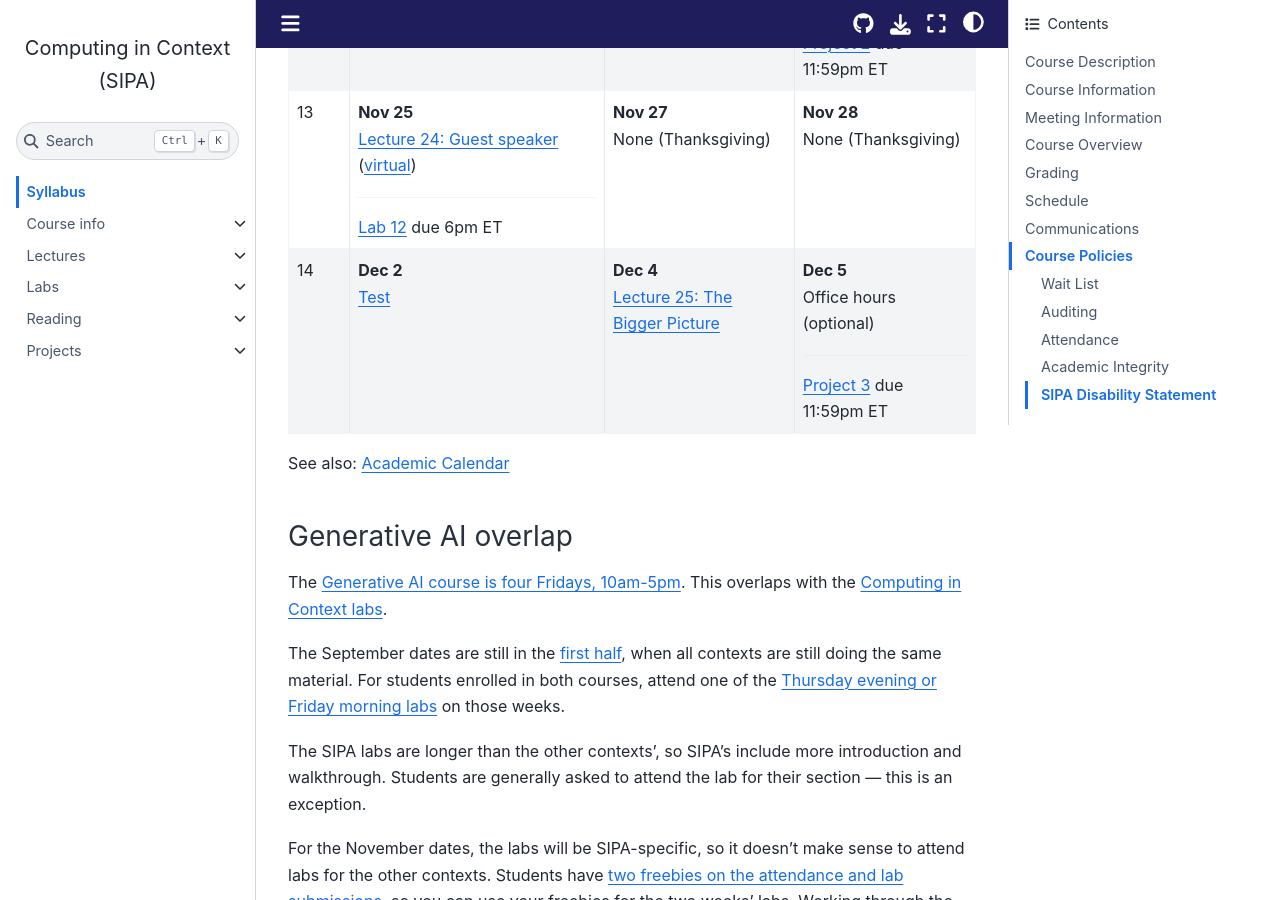
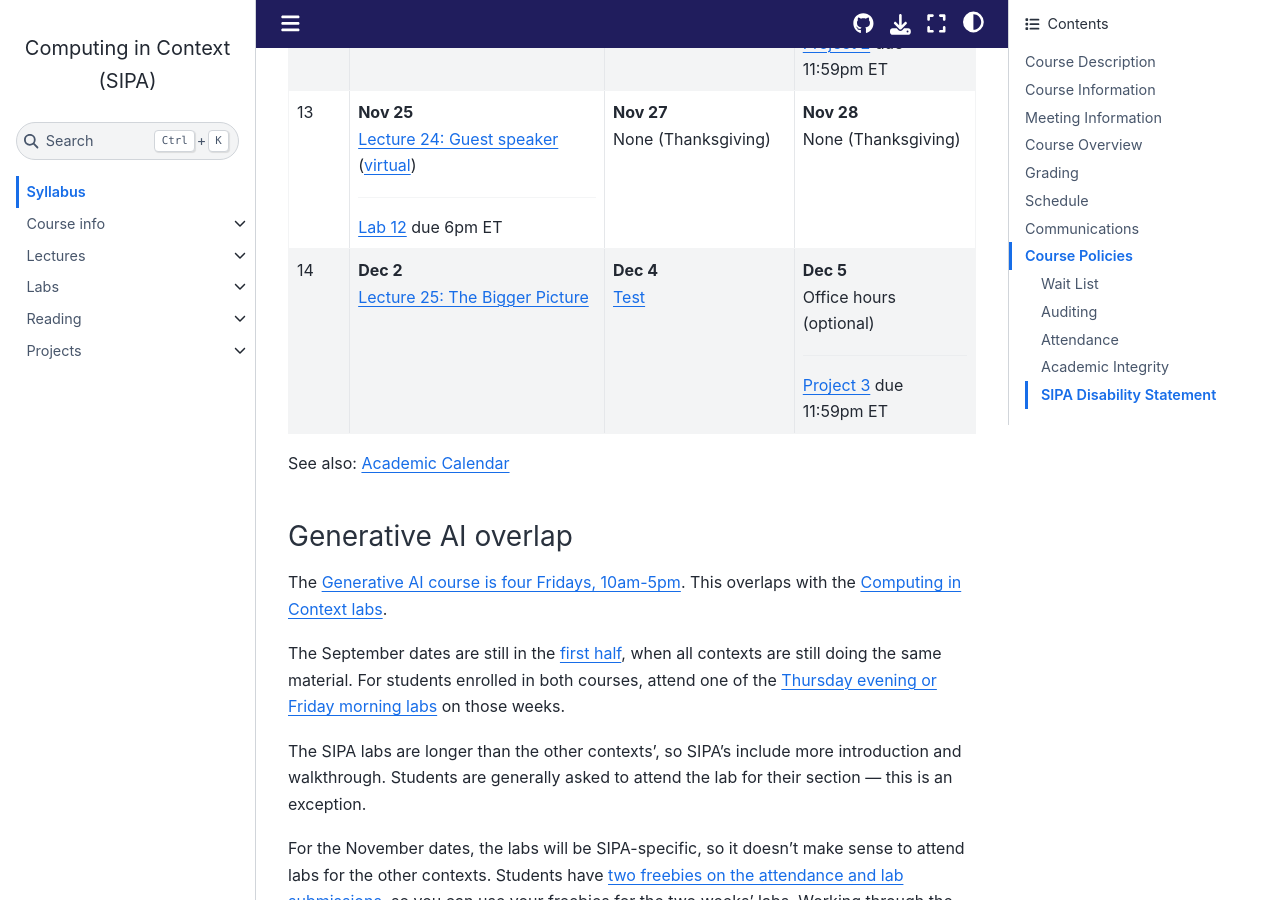
Before and after one commit to afeld/computing-in-context, a Jupyter Book: the page built from index.md, in a window 1280 px wide and 900 px high, scrolled down 5200 px. Built offline with Jupyter Book 1.0.4 settings and Sphinx 7.4.7 and the Sphinx Book theme 1.1.4, drawn with Linux system fonts in a browser that asks for light colours; pages that are not in the unit, such as notebooks, are missing from menus; comment, search, counter and statistics services are not loaded.

```diff
--- a/index.md
+++ b/index.md
@@ -110,7 +110,7 @@ For weeks 1-7, see [the combined syllabus][combined-syl].
 | 11   | **Nov 11**<br/>{doc}`lecture_20`<hr/>[Lab 10](lab_10.ipynb) due 6pm ET                                             | **Nov 13**<br/>{doc}`lecture_21`   | **Nov 14**<br/>[Reading](week_11.md) due before lab<hr/>[Lab 11: Data visualization](lab_11_guide.md)                                                         |
 | 12   | **Nov 18**<br/>{doc}`lecture_22`<hr/>[Lab 11](lab_11.ipynb) due 6pm ET                                             | **Nov 20**<br/>{doc}`lecture_23`   | **Nov 21**<br/>[Reading](week_12.md) due before lab<hr/>[Lab 12: APIs and time series analysis](lab_12_guide.md)<hr/>[Project 2](project_2.md) due 11:59pm ET |
 | 13   | **Nov 25**<br/>{doc}`lecture_24` ([virtual][zoom])<hr/>[Lab 12](lab_12.ipynb) due 6pm ET                           | **Nov 27**<br/>None (Thanksgiving) | **Nov 28**<br/>None (Thanksgiving)                                                                                                                            |
-| 14   | **Dec 2**<br/>[Test](test.md)                                                                                      | **Dec 4**<br/>{doc}`lecture_25`    | **Dec 5**<br/>Office hours (optional)<hr/>[Project 3](project_3.md) due 11:59pm ET                                                                            |
+| 14   | **Dec 2**<br/>{doc}`lecture_25`                                                                                    | **Dec 4**<br/>[Test](test.md)      | **Dec 5**<br/>Office hours (optional)<hr/>[Project 3](project_3.md) due 11:59pm ET                                                                            |
 
 [lab7]: https://courseworks2.columbia.edu/courses/226977/files/folder/Lab%20Material
 [zoom]: https://courseworks2.columbia.edu/courses/230821/external_tools/72338
```
